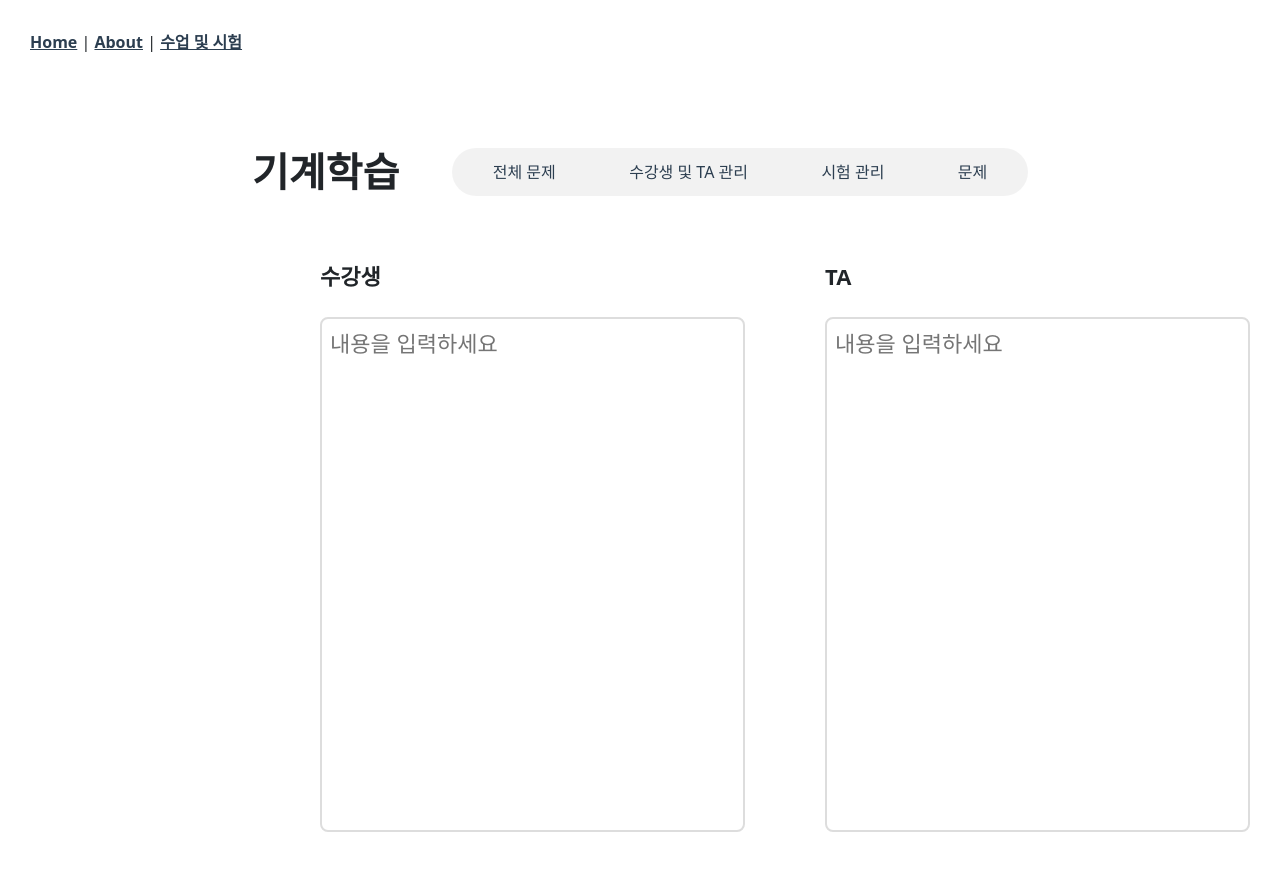
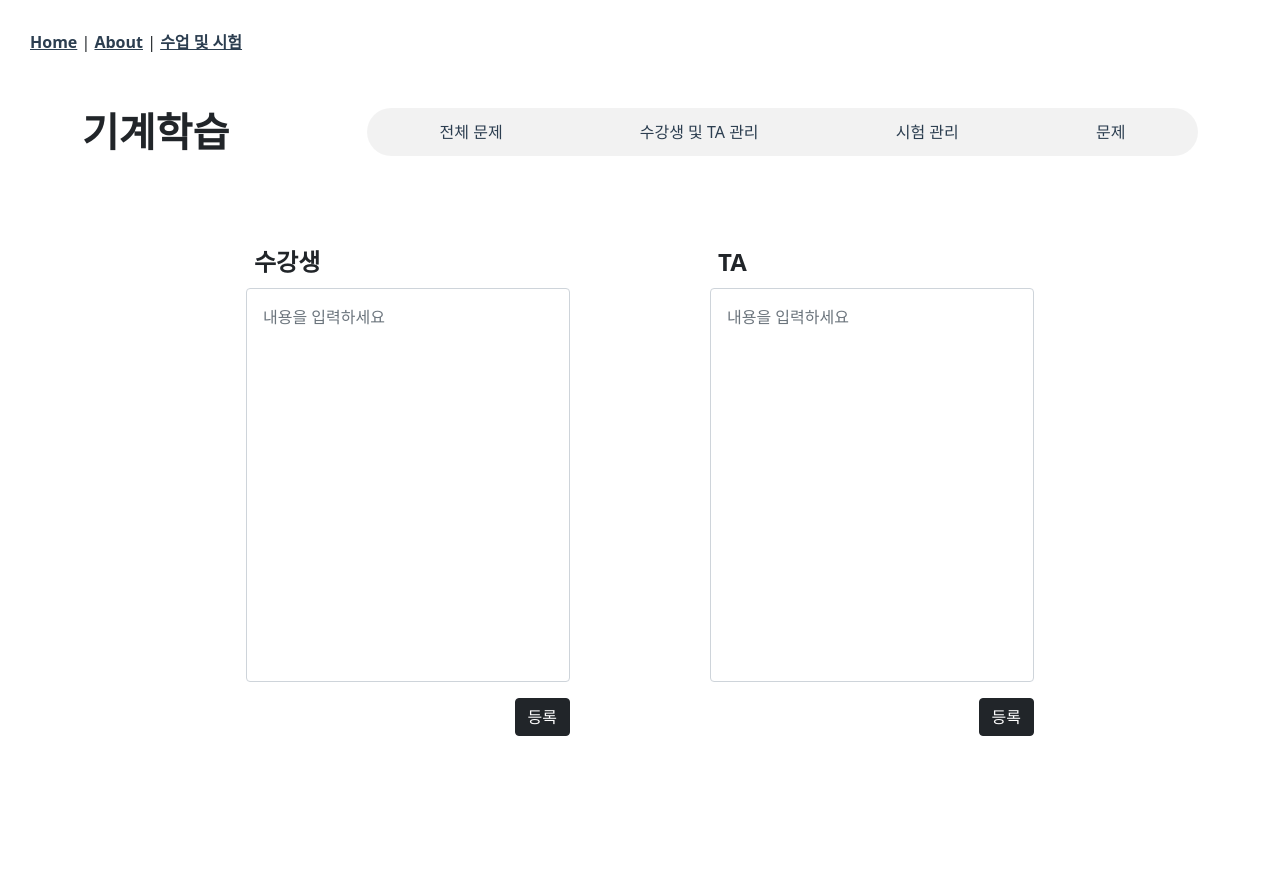
Before and after one commit to seggle/FE, a Vue app: page /class-manager in a window 1280 px wide. Shown: the top 870 px of the page. After the commit the page ends 800 px from the top, so only its background shows below. Built offline with nearby package versions, Linux system fonts and the light colour scheme.

Commit message:
Design: ClassManager 디자인 변경
부트스트랩 적용

```diff
--- a/src/components/ClassNavBar.vue
+++ b/src/components/ClassNavBar.vue
@@ -1,5 +1,5 @@
 <template>
-  <div class="container">
+  <div class="class-nav-bar py-4">
     <div class="row">
       <div class="col-3">
         <h1 class="class-title fw-bolder">기계학습</h1>
@@ -9,7 +9,7 @@
             <a class="class-nav-list flex-sm-fill text-sm-center nav-link" aria-current="page" href="#">전체 문제</a>
             <a class="class-nav-list flex-sm-fill text-sm-center nav-link" href="/class-manager">수강생 및 TA 관리</a>
             <a class="class-nav-list flex-sm-fill text-sm-center nav-link" href="#">시험 관리</a>
-            <a class="class-nav-list flex-sm-fill text-sm-center nav-link">문제</a>
+            <a class="class-nav-list flex-sm-fill text-sm-center nav-link" href="#">문제</a>
         </nav>
       </div>
     </div>
--- a/src/views/Class.vue
+++ b/src/views/Class.vue
@@ -1,5 +1,5 @@
 <template>
-  <div class="class">
+  <div class="container">
     <ClassNavBar/>
   </div>
 </template>
@@ -17,7 +17,5 @@ export default {
 </script>
 
 <style>
-.class {
-  padding: 8vh 30vh;
-}
+
 </style>
--- a/src/views/ClassManager.vue
+++ b/src/views/ClassManager.vue
@@ -1,18 +1,18 @@
 <template>
-  <div class="class-manager">
+  <div class="container">
     <ClassNavBar/>
-    <form class="class-manager-form" v-on:submit.prevent="submitForm">
-      <div class="class-student-form">
-        <label for="class-student">수강생</label>
-        <textarea id="class-student" cols="30" rows="15" placeholder="내용을 입력하세요"></textarea>
-        <button class="class-manager-btn" type="submit" v-on:click="submitForm">등록</button>
-      </div>
-      <div class="class-TA-form">
-        <label for="class-TA">TA</label>
-        <textarea id="class-TA" cols="30" rows="15" placeholder="내용을 입력하세요"></textarea>
-        <button class="class-manager-btn" type="submit" v-on:click="submitForm">등록</button>
-      </div>
-    </form>
+    <div id="class-manager-form" class="form-floating row px-5 py-5" v-on:submit.prevent="submitForm">
+      <form class="class-student-form col-4">
+        <label for="class-student" class="p-2 fs-4">수강생</label>
+        <textarea id="class-student" class="form-control mb-3 p-3" cols="30" rows="15" placeholder="내용을 입력하세요"></textarea>
+        <button class="btn btn-dark" type="submit" v-on:click="submitForm">등록</button>
+      </form>
+      <form class="class-TA-form col-4">
+        <label for="class-TA" class="p-2 fs-4">TA</label>
+        <textarea id="class-TA" class="form-control mb-3 p-3" cols="30" rows="15" placeholder="내용을 입력하세요"></textarea>
+        <button class="btn btn-dark" type="submit" v-on:click="submitForm">등록</button>
+      </form>
+    </div>
   </div>
 </template>
 
@@ -29,46 +29,21 @@ export default {
 </script>
 
 <style scoped>
-.class-manager {
-  padding: 8vh 30vh;
-}
 
-.class-manager-form {
-  display: flex;
-  justify-content: space-around;
-  padding: 4vh 0vh;
-}
-
-.class-student-form,
-.class-TA-form {
-  margin-left: 10vh;
+#class-manager-form {
+  justify-content: space-evenly;
 }
 
 label {
-  display: flex;
-  padding: 3vh 0vh;
-  font-size: 22px;
   font-weight: bold;
 }
 
 textarea {
-  display: flex;
   resize: none;
-  padding: 1vh 1vh;
-  font-size: 22px;
-  border: 2px solid rgb(221, 221, 221);
-  border-radius: 1vh;
-  margin-bottom: 3vh;
 }
 
-.class-manager-btn {
-    float: right;
-    padding: 1vh 3vh;
-    font-size: 20px;
-    background-color: var(--navy);
-    color: white;
-    border: none;
-    border-radius: 3vh;
-    cursor: pointer;
+.btn {
+  float: right;
 }
+
 </style>
```
